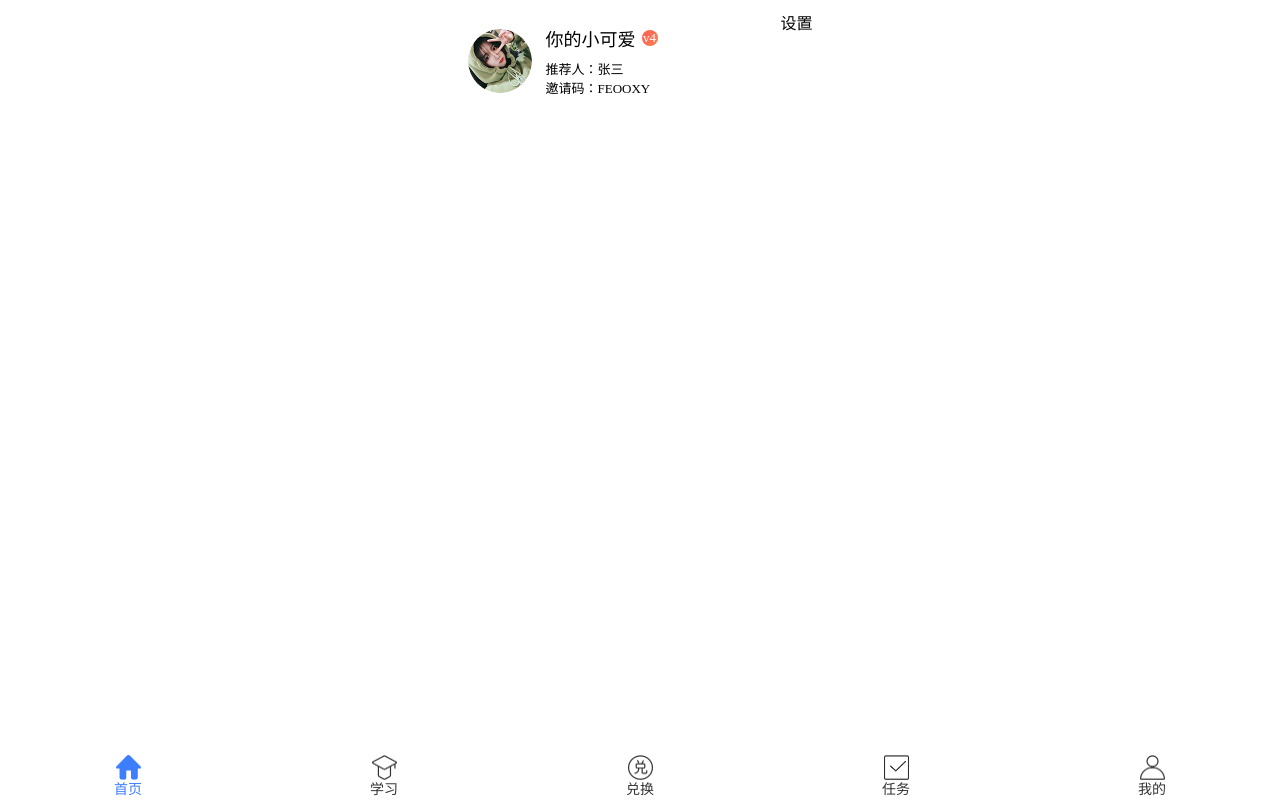
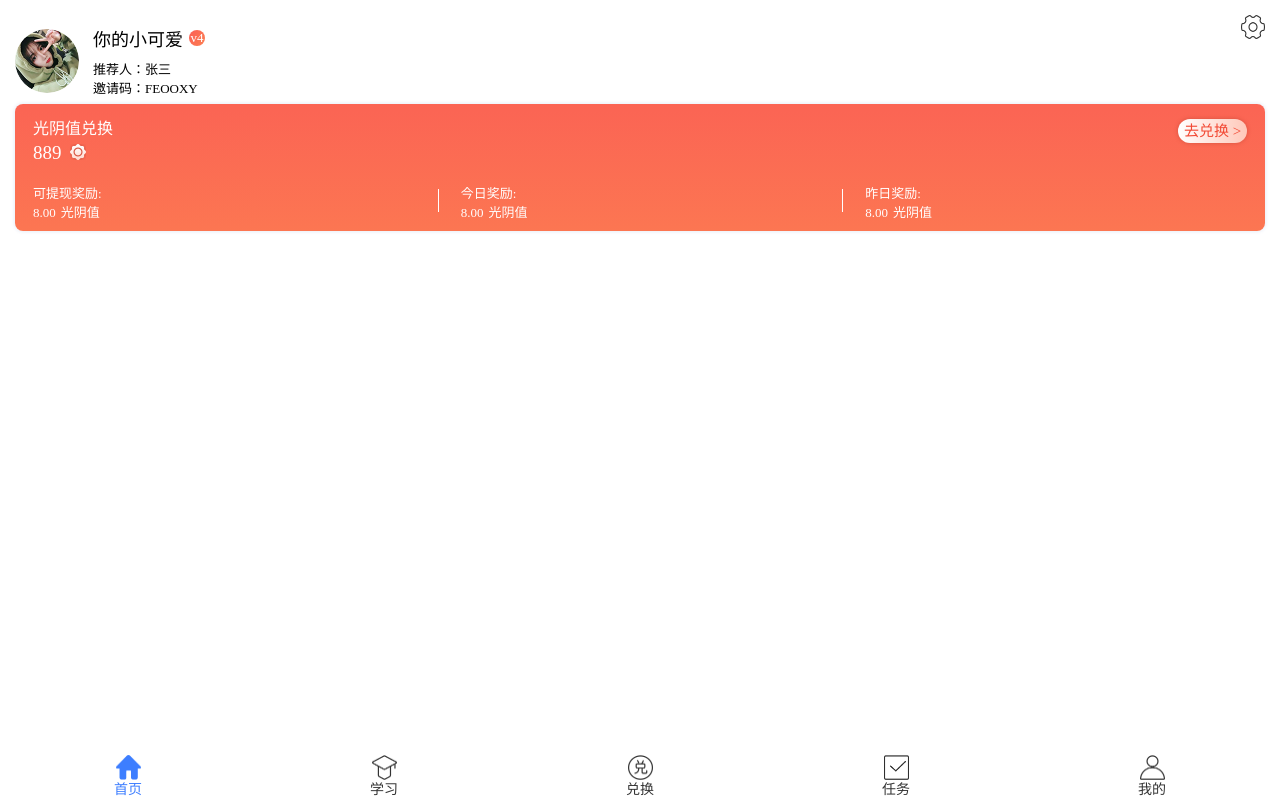
Before and after one commit to v5201314/eSchool, a React (Create React App) app in the folder e_school/: page /myInfo in a window 1280 px wide. Built offline with nearby package versions, Linux system fonts and the light colour scheme.

Commit message:
光阴值区域完成(静态)

```diff
--- a/e_school/public/css/index.css
+++ b/e_school/public/css/index.css
@@ -10,6 +10,7 @@ html,body{
 
 /* 版心样式 */
 .wrapper{
-    width: 345px;
-    margin: 0 auto;
+    width: 100%;
+   padding:0 15px;
+
 }
--- /dev/null
+++ b/e_school/src/pages/MyInfo/TimeInfo/index.css
@@ -0,0 +1,96 @@
+#timeInfo {
+  height: 127px;
+  padding: 15px 18px;
+  background-image: linear-gradient(0deg, #fc7652 0%, #fb6454 100%), linear-gradient(#ffffff, #ffffff);
+  background-blend-mode: normal,
+        normal;
+  box-shadow: 0px 0px 4px 0px rgba(24, 69, 172, 0.14);
+  border-radius: 8px;
+}
+#timeInfo .time-top {
+  width: 100%;
+  height: 42px;
+  margin-bottom: 22px;
+}
+#timeInfo .time-top .top-1 {
+  height: 24px;
+}
+#timeInfo .time-top .top-1 p {
+  float: left;
+  width: 84px;
+  height: 16px;
+  font-family: PingFang-SC-Bold;
+  font-size: 16px;
+  font-weight: normal;
+  font-stretch: normal;
+  line-height: 19px;
+  letter-spacing: 0px;
+  color: #ffffff;
+}
+#timeInfo .time-top .top-1 .goExchange {
+  float: right;
+  width: 69px;
+  height: 24px;
+  background-image: linear-gradient(90deg, #ffffff 0%, #ffc8b9 100%), linear-gradient(#ff953d, #ff953d);
+  background-blend-mode: normal,
+                    normal;
+  box-shadow: 0px 0px 4px 0px rgba(159, 50, 34, 0.4);
+  border-radius: 12px;
+  font-size: 15px;
+  font-weight: normal;
+  font-stretch: normal;
+  line-height: 19px;
+  letter-spacing: 0px;
+  color: #f24934;
+  text-align: center;
+  line-height: 24px;
+}
+#timeInfo .time-top .top-2 .timeValue {
+  display: inline-block;
+  margin-right: 8px;
+  font-size: 19px;
+  font-weight: normal;
+  font-stretch: normal;
+  line-height: 19px;
+  letter-spacing: 0px;
+  color: #ffffff;
+}
+#timeInfo .time-top .top-2 img {
+  width: 16px;
+  height: 16px;
+  margin-bottom: 6px;
+}
+#timeInfo .time-bottom {
+  height: 33px;
+  display: flex;
+  justify-content: space-between;
+}
+#timeInfo .time-bottom > div {
+  flex: 1;
+}
+#timeInfo .time-bottom > div:nth-child(n+2) .content {
+  margin-left: 22px;
+}
+#timeInfo .time-bottom > div:nth-child(n+2)::before {
+  content: "";
+  display: inline-block;
+  width: 1px;
+  height: 23px;
+  margin: 5px 0;
+  background-color: #fff;
+}
+#timeInfo .time-bottom .content {
+  width: 72px;
+  height: 33px;
+  display: inline-block;
+}
+#timeInfo .time-bottom .content p {
+  font-size: 13px;
+  color: #ffffff;
+}
+#timeInfo .time-bottom .content > p:nth-child(n+2) {
+  display: inline-block;
+}
+#timeInfo .time-bottom .content .Withdrawable {
+  margin-right: 5px;
+}
--- /dev/null
+++ b/e_school/src/pages/MyInfo/TimeInfo/index.jsx
@@ -0,0 +1,44 @@
+import React, { Component } from 'react'
+
+import './index.css'
+export default class TimeInfo extends Component {
+    render() {
+        return (
+            <div id='timeInfo'>
+                <div className='time-top'>
+                    <div className='top-1'>
+                        <p>光阴值兑换</p>
+                        <div className='goExchange'>去兑换 &gt;</div>
+                    </div>
+                    <div className='top-2'>
+                        <p className='timeValue'>889</p>
+                        <img src="/icons/能量 拷贝.png" alt="tiom-icon" />
+                    </div>
+                </div>
+                <div className='time-bottom'>
+                    <div>
+                        <div className='content'>
+                            <p>可提现奖励:</p>
+                            <p className='Withdrawable'>8.00</p>
+                            <p>光阴值</p>
+                        </div>
+                    </div>
+                    <div>
+                        <div className='content'>
+                        <p>今日奖励:</p>
+                            <p className='Withdrawable'>8.00</p>
+                            <p>光阴值</p>
+                        </div>
+                    </div>
+                    <div>
+                        <div className='content'>
+                        <p>昨日奖励:</p>
+                            <p className='Withdrawable'>8.00</p>
+                            <p>光阴值</p>
+                        </div>
+                    </div>
+                </div>
+            </div>
+        )
+    }
+}
--- /dev/null
+++ b/e_school/src/pages/MyInfo/TimeInfo/index.less
@@ -0,0 +1,126 @@
+#timeInfo {
+    height: 127px;
+    padding: 15px 18px;
+    background-image: linear-gradient(0deg,
+            #fc7652 0%,
+            #fb6454 100%),
+        linear-gradient(#ffffff,
+            #ffffff);
+    background-blend-mode: normal,
+        normal;
+    box-shadow: 0px 0px 4px 0px rgba(24, 69, 172, 0.14);
+    border-radius: 8px;
+
+    .time-top {
+        width: 100%;
+        height: 42px;
+        margin-bottom: 22px;
+
+        .top-1 {
+            height: 24px;
+
+            p {
+                float: left;
+
+                width: 84px;
+                height: 16px;
+                font-family: PingFang-SC-Bold;
+                font-size: 16px;
+                font-weight: normal;
+                font-stretch: normal;
+                line-height: 19px;
+                letter-spacing: 0px;
+                color: #ffffff;
+            }
+
+            .goExchange {
+                float: right;
+                width: 69px;
+                height: 24px;
+                background-image: linear-gradient(90deg,
+                        #ffffff 0%,
+                        #ffc8b9 100%),
+                    linear-gradient(#ff953d,
+                        #ff953d);
+                background-blend-mode: normal,
+                    normal;
+                box-shadow: 0px 0px 4px 0px rgba(159, 50, 34, 0.4);
+                border-radius: 12px;
+
+                font-size: 15px;
+                font-weight: normal;
+                font-stretch: normal;
+                line-height: 19px;
+                letter-spacing: 0px;
+                color: #f24934;
+                text-align: center;
+                line-height: 24px;
+            }
+        }
+
+        .top-2 {
+            .timeValue {
+                display: inline-block;
+                margin-right: 8px;
+
+                font-size: 19px;
+                font-weight: normal;
+                font-stretch: normal;
+                line-height: 19px;
+                letter-spacing: 0px;
+                color: #ffffff;
+            }
+
+            img {
+                width: 16px;
+                height: 16px;
+                margin-bottom: 6px;
+            }
+        }
+
+    }
+
+    .time-bottom {
+        height: 33px;
+
+        display: flex;
+        justify-content: space-between;
+
+
+        &>div {
+            flex: 1;
+        }
+
+        &>div:nth-child(n+2) {
+
+            .content{
+                margin-left: 22px;
+            }
+            &::before {
+                content: "";
+                display: inline-block;
+                width: 1px;
+                height: 23px;
+                margin: 5px 0;
+                background-color: #fff;
+            }
+        }
+
+
+        .content {
+            width: 72px;
+            height: 33px;
+            display: inline-block;
+            p{
+                font-size: 13px;
+                color: #ffffff;
+            }
+            &>p:nth-child(n+2){
+                display: inline-block;
+            }
+            .Withdrawable{
+                margin-right: 5px;
+            }
+        }
+    }
+}
--- a/e_school/src/pages/MyInfo/UserInfo/index.css
+++ b/e_school/src/pages/MyInfo/UserInfo/index.css
@@ -1,6 +1,5 @@
 #userInfo {
   height: 74px;
-  padding-top: 10px;
   position: relative;
 }
 #userInfo div {
@@ -9,6 +8,7 @@
 #userInfo .showUserInfo {
   width: 190px;
   height: 64px;
+  margin-top: 10px;
   font-size: 13px;
 }
 #userInfo .showUserInfo .headPortrait {
@@ -52,11 +52,15 @@
   text-align: center;
   color: #ffffff;
 }
+#userInfo .showUserInfo .userDetail .referrer {
+  position: relative;
+}
 #userInfo .showUserInfo .userDetail .referrer span {
   display: inline-block;
 }
 #userInfo .showUserInfo .userDetail .referrer p {
   display: inline-block;
+  position: absolute;
 }
 #userInfo .showUserInfo .userDetail .inviteCode span {
   display: inline-block;
@@ -67,5 +71,9 @@
 #userInfo .softwareSet {
   position: absolute;
   right: 0;
-  top: -5px;
+  top: 0;
 }
+#userInfo .softwareSet img {
+  width: 24px;
+  height: 24px;
+}
--- a/e_school/src/pages/MyInfo/UserInfo/index.jsx
+++ b/e_school/src/pages/MyInfo/UserInfo/index.jsx
@@ -29,8 +29,7 @@ export default class UserInfo
 
           </div>
           <div className='softwareSet'>
-              设置
-              <img src="" alt="" />
+              <img src="/icons/设置.png" alt="设置" />
             </div>
         </div>
       </Fragment>
--- a/e_school/src/pages/MyInfo/UserInfo/index.less
+++ b/e_school/src/pages/MyInfo/UserInfo/index.less
@@ -1,7 +1,7 @@
 #userInfo {
     height: 74px;
 
-    padding-top: 10px;
+
     position: relative;
     div {
         display: inline-block;
@@ -10,6 +10,7 @@
     .showUserInfo {
         width: 190px;
         height: 64px;
+        margin-top: 10px;
         font-size: 13px;
         .headPortrait {
             width: 64px;
@@ -65,11 +66,13 @@
             }
 
             .referrer{
+                position: relative;
                 span{
                     display: inline-block;
                 }
               p{
                 display: inline-block;
+                position: absolute;
               }
             }
 
@@ -92,7 +95,13 @@
     .softwareSet{
         position: absolute;
         right: 0;
-        top: -5px;
+        top: 0;
+
+        img{
+            width: 24px;
+            height: 24px;
+        }
+
     }
 
 
--- a/e_school/src/pages/MyInfo/index.jsx
+++ b/e_school/src/pages/MyInfo/index.jsx
@@ -2,14 +2,14 @@ import React, { Component } from 'react'
 
 
 import UserInfo from './UserInfo'
-
+import TimeInfo from './TimeInfo/'
 import './index.css'
 export default class MyInfo extends Component {
   render() {
     return (
       <div id='MyInfo' className='wrapper'>
         <UserInfo/>
-        <div className='timeInfo'></div>
+        <TimeInfo/>
         <div className='ordersInfo'></div>
         <div className='notify'></div>
         <div className='otherFeatures'></div>
```
Also changed, not shown: e_school/public/icons/能量 拷贝.png (added), e_school/public/icons/设置.png (added).
